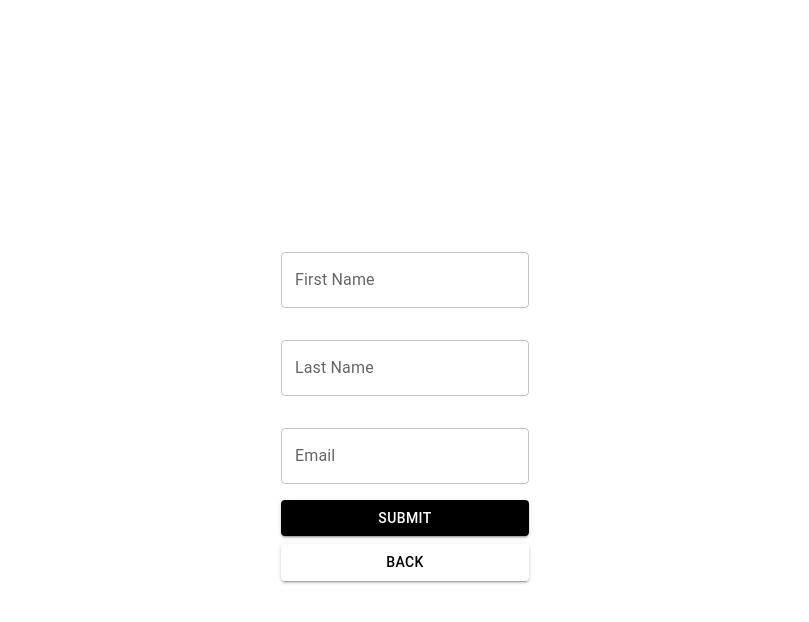
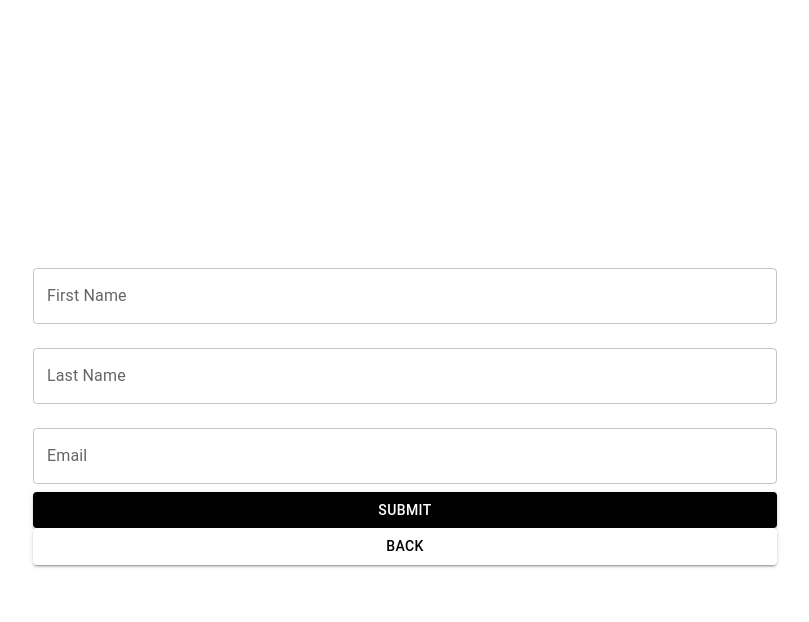
Before and after one commit to ddanner97/email-capture, a React (Create React App) app: page / in a window 1280 px wide. Both pictures are taken after a click on the button "Enter The Raffle". Shown: the top 622 px of the page, without its empty margins (235-1044 px from the left). Built offline with nearby package versions, Linux system fonts and the light colour scheme.

Commit message:
fix form styling

```diff
--- a/src/App.js
+++ b/src/App.js
@@ -74,7 +74,7 @@ function App() {
   }, []);
 
   return (
-    <div className="email-capture-app min-h-screen">
+    <div className="email-capture-app min-h-screen min-w-full">
       <div className='main-container grid row-auto my-2'>
 
         {/* Loading Icon */}
--- a/src/components/CaptureForm.js
+++ b/src/components/CaptureForm.js
@@ -23,8 +23,8 @@ function CaptureForm({ cancelForm, redirectForm, viewLoading, theme }) {
     };
 
     return (
-        <div className='capture-form h-screen flex items-center justify-center'>
-            <form onSubmit={handleSubmit} className='flex flex-col gap-2'>
+        <div className='capture-form h-screen p-4 flex items-center justify-center'>
+            <form onSubmit={handleSubmit}>
                 <ThemeProvider theme={theme}>
                     <TextField
                         label="First Name"
@@ -51,12 +51,14 @@ function CaptureForm({ cancelForm, redirectForm, viewLoading, theme }) {
                         margin="normal"
                         color="primary"
                     />
+                    <div className='flex flex-col'>
                         <Button variant="contained" color="primary" type="submit">
                             Submit
                         </Button>
                         <Button variant="contained" color="secondary" style={{ color: 'black' }} onClick={cancelForm}>
                             Back
                         </Button>
+                    </div>
                 </ThemeProvider>
             </form>
         </div>
--- a/src/styles/main.css
+++ b/src/styles/main.css
@@ -559,8 +559,16 @@ video {
   --tw-backdrop-sepia:  ;
 }
 
+.static {
+  position: static;
+}
+
 .fixed {
   position: fixed;
+}
+
+.absolute {
+  position: absolute;
 }
 
 .relative {
@@ -614,6 +622,18 @@ video {
   margin-top: 2rem;
 }
 
+.mt-10 {
+  margin-top: 2.5rem;
+}
+
+.mt-20 {
+  margin-top: 5rem;
+}
+
+.mt-40 {
+  margin-top: 10rem;
+}
+
 .flex {
   display: flex;
 }
@@ -638,6 +658,18 @@ video {
   width: 15rem;
 }
 
+.w-screen {
+  width: 100vw;
+}
+
+.min-w-full {
+  min-width: 100%;
+}
+
+.flex-shrink-0 {
+  flex-shrink: 0;
+}
+
 @-webkit-keyframes pulse {
   50% {
     opacity: .5;
@@ -657,6 +689,10 @@ video {
 
 .flex-col {
   flex-direction: column;
+}
+
+.place-content-center {
+  place-content: center;
 }
 
 .items-center {
@@ -694,6 +730,10 @@ video {
 
 .p-4 {
   padding: 1rem;
+}
+
+.p-2 {
+  padding: 0.5rem;
 }
 
 .px-2 {
```
Lines whose indentation alone changed are shown as unchanged.
